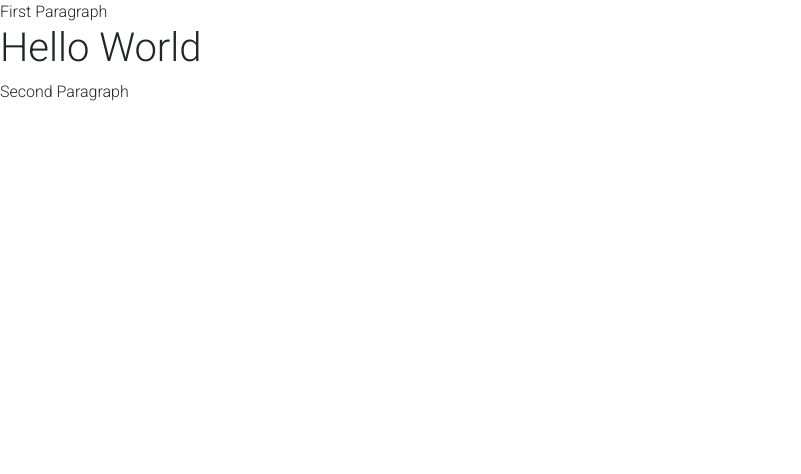
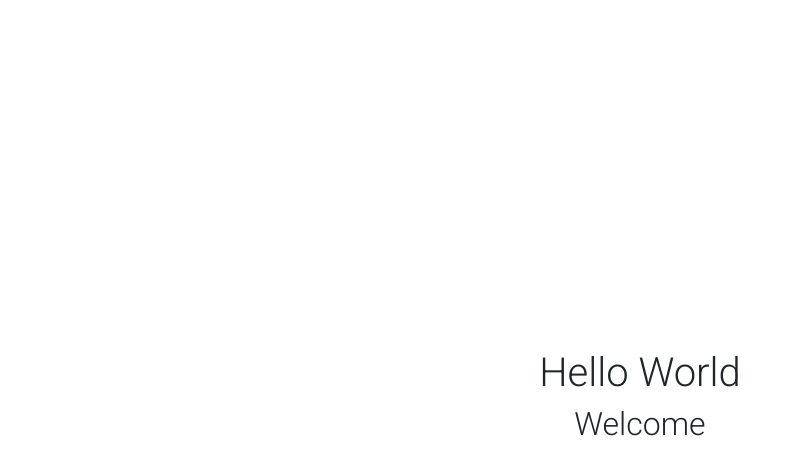
Before and after one commit to Mbell42/mdb-react_daily-agenda, a React (Create React App) app: page / in a window 1280 px wide. Shown: the top 474 px of the page, without its empty margins (0-801 px from the left). Built offline with nearby package versions, Linux system fonts and the light colour scheme.

Commit message:
Completed lesson on fragments, learning that each component must have seperate elements grouped within a main containing element, unless fragments are used.

```diff
--- a/public/index.html
+++ b/public/index.html
@@ -16,11 +16,11 @@
     </noscript>
 
     <div id="root"></div>
-    <div id="main">
+    <!-- <div id="main">
       <div id="static1">First Paragraph</div>
       <div id="dynamic"></div>
       <div id="static2">Second Paragraph</div>
-    </div>
+    </div> -->
 
   </body>
 </html>
--- a/src/App.js
+++ b/src/App.js
@@ -6,8 +6,9 @@ class App extends Component {
   render() {
 
     return (
+
       <div className="App">
-
+        <h1>Hello World</h1><h2>Welcome</h2>
       </div>
     );
   }
--- a/src/index.js
+++ b/src/index.js
@@ -15,6 +15,6 @@ import App from './App';
 import registerServiceWorker from './registerServiceWorker';
 
 //RENDER
-ReactDOM.render( <h1>Hello World</h1> , document.getElementById('dynamic'));
+ReactDOM.render( <App /> , document.getElementById('root'));
 
 registerServiceWorker();
```
